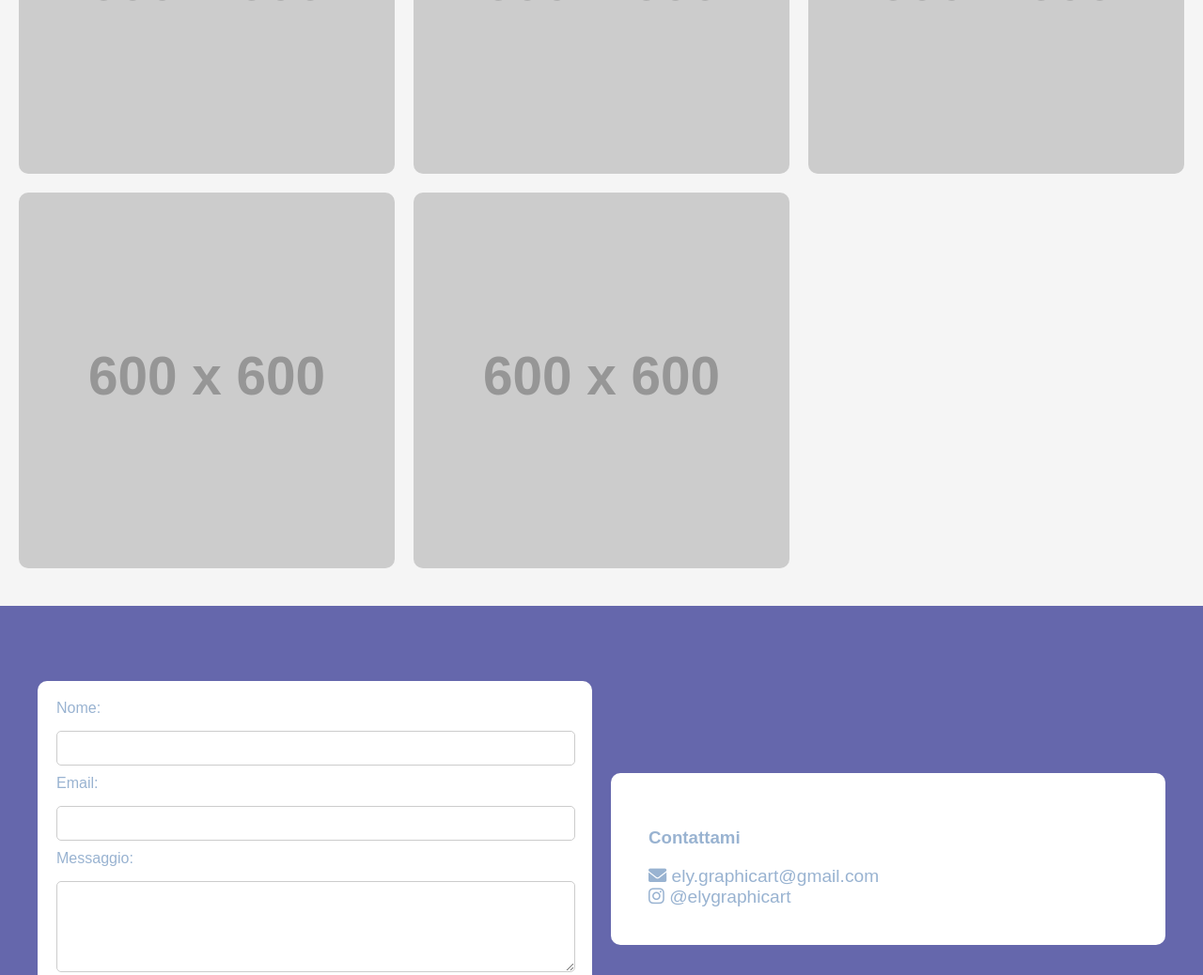
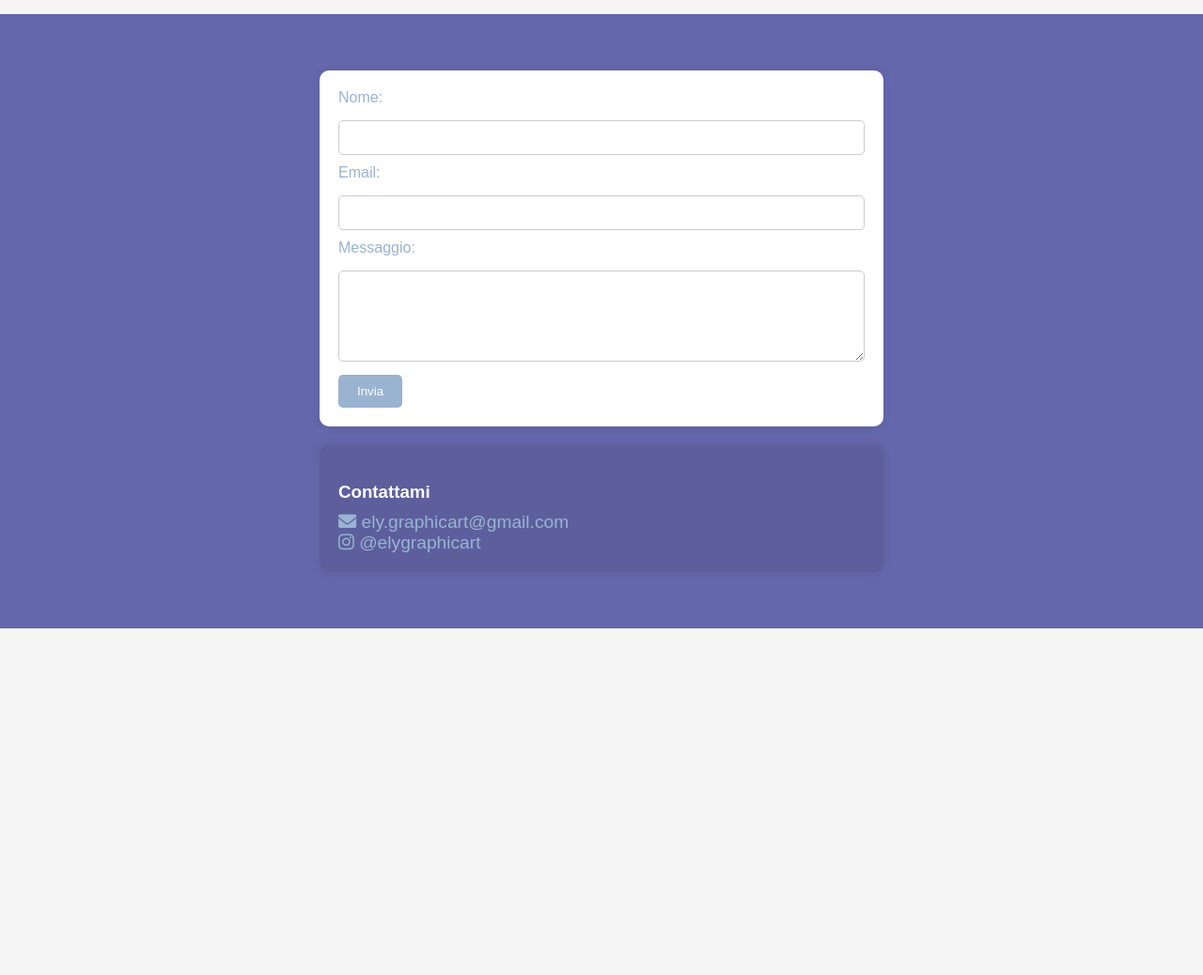
Before and after one commit to MiramontiElisa/Esame, a plain HTML site: page index.html in a window 1280 px wide. Shown: the part 995-2033 px from the top of the page at 94% size. After the commit the page ends 1664 px from the top, so only its background shows below. Drawn offline with Linux system fonts and the light colour scheme; placeholder pictures from the web are drawn by us.

Commit message:
Update index.html

```diff
--- a/index.html
+++ b/index.html
@@ -22,6 +22,7 @@
             display: flex;
             align-items: center;
             justify-content: space-between;
+            flex-wrap: wrap;
         }
         header img {
             max-height: 50px;
@@ -32,6 +33,10 @@
             margin: 0;
             display: flex;
             gap: 20px;
+            flex-wrap: wrap;
+        }
+        nav ul li {
+            margin: 0;
         }
         nav ul li a {
             color: #fff;
@@ -49,7 +54,6 @@
         h1, h2 {
             color: #F0C059;
         }
-
         h3 {
             color: #99B3D1;
         }
@@ -66,7 +70,7 @@
         }
         .gallery {
             display: grid;
-            grid-template-columns: repeat(auto-fit, minmax(300px, 1fr));
+            grid-template-columns: repeat(auto-fit, minmax(250px, 1fr));
             gap: 20px;
         }
         footer {
@@ -77,18 +81,18 @@
         }
         .contact-section {
             display: flex;
-            justify-content: space-between;
+            flex-direction: column;
             align-items: center;
-            padding: 20px;
             gap: 20px;
         }
-        .contact-form {
+        .contact-form, .contact-box {
+            width: 100%;
             max-width: 600px;
-            margin: 0;
             padding: 20px;
             background-color: #fff;
             border-radius: 10px;
-            flex: 1;
+            box-sizing: border-box;
+            box-shadow: 0 0 10px rgba(0, 0, 0, 0.1);
         }
         .contact-form label {
             display: block;
@@ -96,11 +100,12 @@
             color: #99B3D1;
         }
         .contact-form input, .contact-form textarea {
-            width: calc(100% - 20px);
+            width: 100%;
             padding: 10px;
             margin: 10px 0;
             border: 1px solid #ccc;
             border-radius: 5px;
+            box-sizing: border-box;
         }
         .contact-form button {
             padding: 10px 20px;
@@ -129,9 +134,6 @@
         }
         .contact-box {
             background-color: #5D5F9D;
-            padding: 20px;
-            border-radius: 10px;
-            box-shadow: 0 0 10px rgba(0, 0, 0, 0.1);
         }
         .contact-box h3 {
             margin-bottom: 10px;
@@ -141,6 +143,7 @@
             display: flex;
             justify-content: center;
             gap: 20px;
+            flex-wrap: wrap;
         }
         #lightbox {
             position: fixed;
@@ -184,7 +187,7 @@
         <img src="https://via.placeholder.com/600x600" alt="Lavoro di Grafica 3" onclick="openLightbox('https://via.placeholder.com/600x600')">
         <img src="https://via.placeholder.com/600x600" alt="Lavoro di Grafica 4" onclick="openLightbox('https://via.placeholder.com/600x600')">
         <img src="https://via.placeholder.com/600x600" alt="Lavoro di Grafica 5" onclick="openLightbox('https://via.placeholder.com/600x600')">
-        <img src="https://via.placeholder.com/600x600" alt="Lavoro di Grafica 6" onclick="openLightbox('https://via.placeholder.placeholder.com/600x600')">
+        <img src="https://via.placeholder.com/600x600" alt="Lavoro di Grafica 6" onclick="openLightbox('https://via.placeholder.com/600x600')">
         <img src="https://via.placeholder.com/600x600" alt="Lavoro di Grafica 7" onclick="openLightbox('https://via.placeholder.com/600x600')">
         <img src="https://via.placeholder.com/600x600" alt="Lavoro di Grafica 8" onclick="openLightbox('https://via.placeholder.com/600x600')">
     </div>
@@ -203,9 +206,7 @@
                     <textarea id="message" name="message" rows="5" required></textarea>
                     <button type="submit">Invia</button>
                 </form>
-
-                <form class="contact-form">
-                    <div class="contact-form">
+                <div class="contact-box">
                     <h3>Contattami</h3>
                     <div class="email">
                         <a href="mailto:ely.graphicart@gmail.com">
@@ -220,9 +221,6 @@
                         </a>
                     </div>
                 </div>
-                </form>
-
-
             </div>
         </div>
     </footer>
```
Lines whose indentation alone changed are shown as unchanged.
